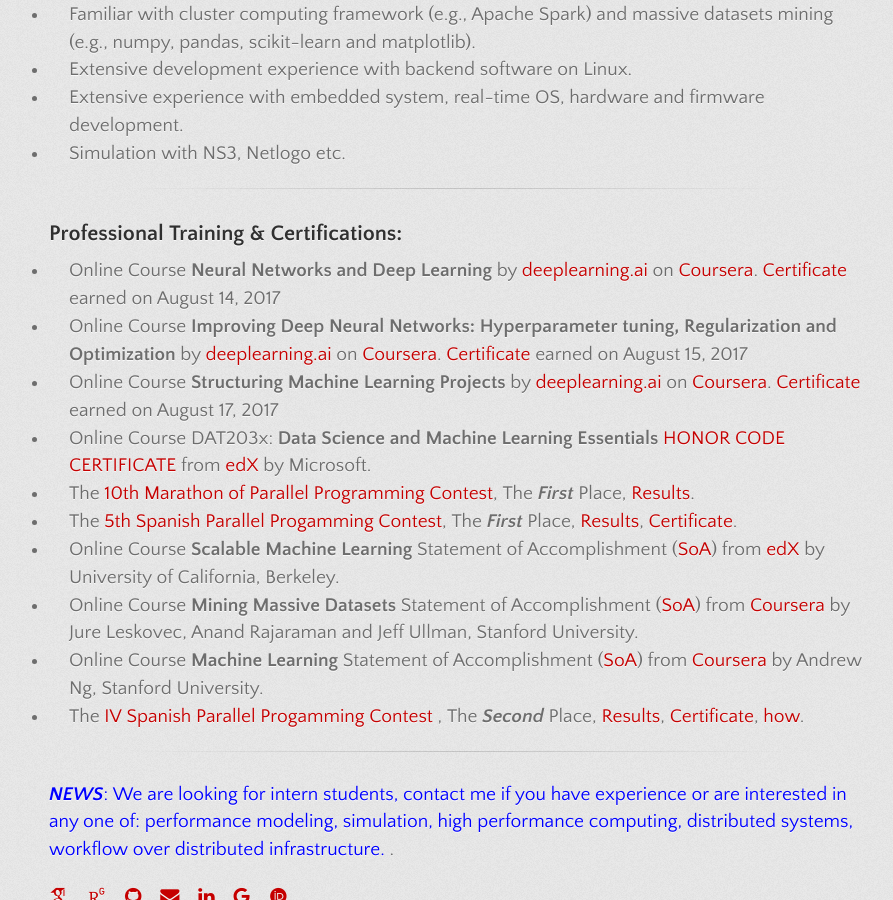
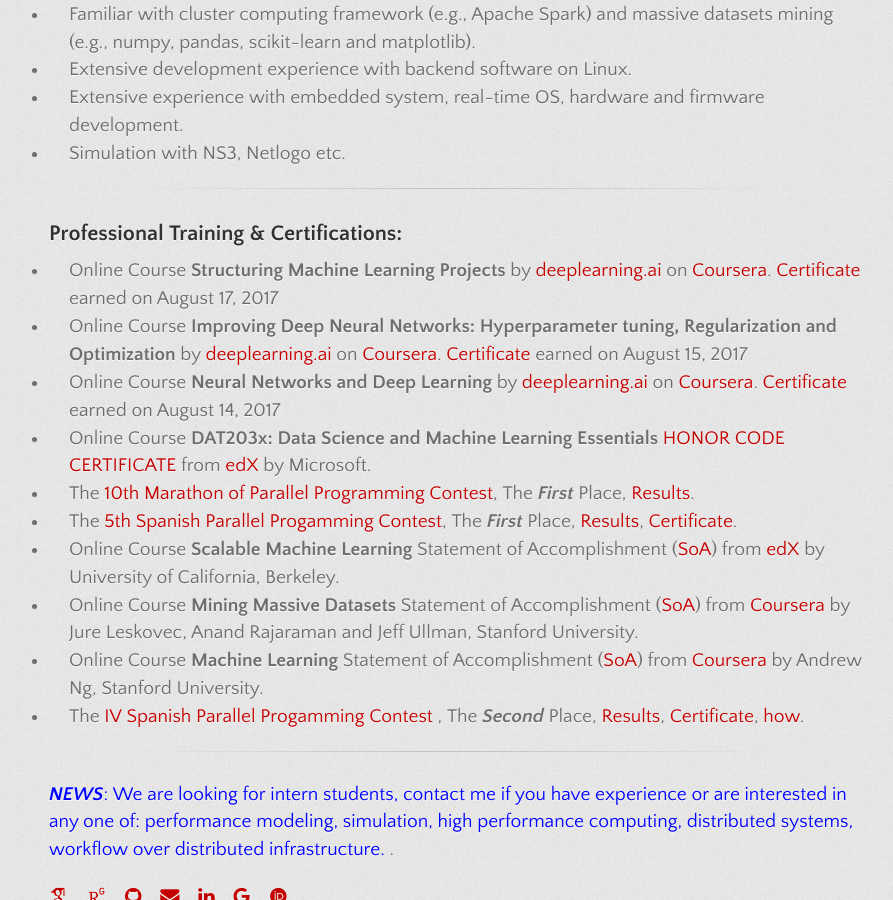
Before and after one commit to lzhengchun/lzhengchun.github.io, a Jekyll site: the page built from index.md, in a window 1280 px wide and 900 px high, scrolled down 1446 px. Shown: the whole window, without its empty margins (181-1074 px from the left). Built offline with Jekyll 4.4.1, drawn with Linux system fonts in a browser that asks for light colours; some web fonts are replaced; some of the changed lines change nothing that is shown.

Commit message:
add, delete, polish etc.

```diff
--- a/index.md
+++ b/index.md
@@ -44,10 +44,10 @@
 
 ---
 ## Professional Training & Certifications:
+* Online Course __Structuring Machine Learning Projects__ by [deeplearning.ai](https://www.deeplearning.ai/) on [Coursera](https://www.coursera.org/learn/neural-networks-deep-learning). <a href="https://www.coursera.org/account/accomplishments/certificate/GTUWDPUQJHJB" target="_blank">Certificate</a> earned on August 17, 2017
+* Online Course __Improving Deep Neural Networks: Hyperparameter tuning, Regularization and Optimization__ by [deeplearning.ai](https://www.deeplearning.ai/) on [Coursera](https://www.coursera.org/learn/neural-networks-deep-learning). <a href="https://www.coursera.org/account/accomplishments/certificate/DAN32L2EDNUT" target="_blank">Certificate</a> earned on August 15, 2017
 * Online Course __Neural Networks and Deep Learning__ by [deeplearning.ai](https://www.deeplearning.ai/) on [Coursera](https://www.coursera.org/learn/neural-networks-deep-learning). <a href="https://www.coursera.org/account/accomplishments/certificate/J93J6LDKAWFJ" target="_blank">Certificate</a> earned on August 14, 2017
-* Online Course __Improving Deep Neural Networks: Hyperparameter tuning, Regularization and Optimization__ by [deeplearning.ai](https://www.deeplearning.ai/) on [Coursera](https://www.coursera.org/learn/neural-networks-deep-learning). <a href="https://www.coursera.org/account/accomplishments/certificate/DAN32L2EDNUT" target="_blank">Certificate</a> earned on August 15, 2017
-* Online Course __Structuring Machine Learning Projects__ by [deeplearning.ai](https://www.deeplearning.ai/) on [Coursera](https://www.coursera.org/learn/neural-networks-deep-learning). <a href="https://www.coursera.org/account/accomplishments/certificate/GTUWDPUQJHJB" target="_blank">Certificate</a> earned on August 17, 2017
-* Online Course DAT203x: __Data Science and Machine Learning Essentials__ [HONOR CODE CERTIFICATE](file/) from [edX](https://courses.edx.org/courses/course-v1:Microsoft+DAT203x+1T2016/info) by Microsoft.
+* Online Course __DAT203x: Data Science and Machine Learning Essentials__ [HONOR CODE CERTIFICATE](file/Microsoft-DAT203x-Certificate-edX.pdf) from [edX](https://courses.edx.org/courses/course-v1:Microsoft+DAT203x+1T2016/info) by Microsoft.
 * The [10th Marathon of Parallel Programming Contest](https://courses.edx.org/courses/course-v1:Microsoft+DAT203x+1T2016/info), The ___First___ Place, [Results](http://lspd.mackenzie.br/marathon/last/winners.html).
 * The [5th Spanish Parallel Progamming Contest](http://luna.inf.um.es/2015/), The ___First___ Place, [Results](http://luna.inf.um.es/2015/results.php?lang=en), [Certificate](file/certificado_2015_UAB.pdf).
 * Online Course __Scalable Machine Learning__ Statement of Accomplishment ([SoA](file/Scalable-Machine-Learning-2015.pdf)) from [edX](https://courses.edx.org/courses/BerkeleyX/CS190.1x/1T2015/info) by University of California, Berkeley.
```
